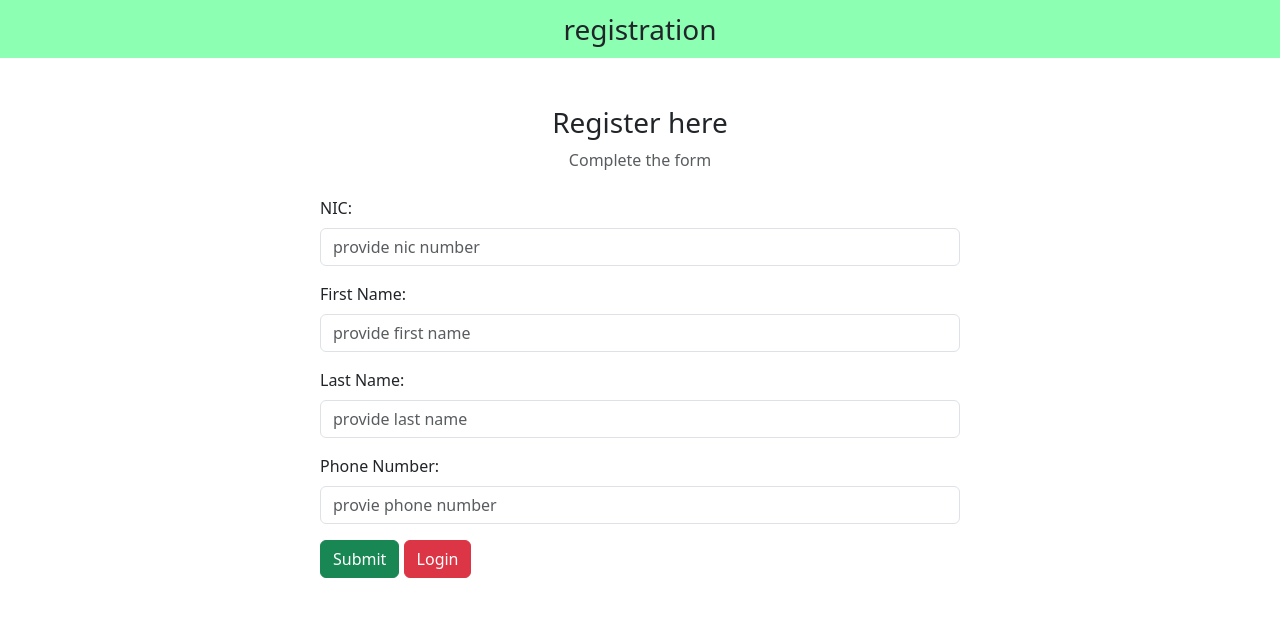
After one commit to Nim759/Bank_details, a PHP site: page /login.php in a window 1280 px wide. The commit adds this page. Shown: the top 617 px of the page. Run offline with PHP 8.4, Linux system fonts and the light colour scheme; some libraries are stand-ins or nearby versions.

Commit message:
modified registration

```diff
--- a/index.php
+++ b/index.php
@@ -85,6 +85,7 @@
 
                 </tbody>
                 </table>
+                <a href = "login.php" class="btn btn-dark mb-3">Back</a>
         </div>
 
     <!--BOotstrap-->
--- /dev/null
+++ b/login.php
@@ -0,0 +1,90 @@
+<?php
+include "db_conn.php";
+
+if(isset($_POST['submit'])){
+    $NIC = $_POST['NIC'];
+    $phonenumber = $_POST['phonenumber'];
+
+    $sql = "INSERT INTO `users`(`NIC`, `FirstName`, `LastName`, `phonenumber`)
+    VALUES ('$NIC','$FirstName','$LastName','$phonenumber')";
+
+    $result = mysqli_query($conn, $sql);
+
+    if($result){
+        header("Location: index.php");
+    }
+    else{
+        echo "Failed: " . mysqli_error($conn);
+    }
+}
+?>
+
+
+<!DOCTYPE html>
+<html lang = "en">
+    <head>
+        <meta charset ="UTF-8">
+        <meta http-equiv="X-UA-Compatible" content ="IE=edge">
+        <meta name="viewpoint" content = "width=device-width, initial-scale=1.0">
+
+        <!-- Bootstrap -->
+        <link href="https://cdn.jsdelivr.net/npm/bootstrap@5.3.0-alpha1/dist/css/bootstrap.min.css" rel="stylesheet" integrity="sha384-GLhlTQ8iRABdZLl6O3oVMWSktQOp6b7In1Zl3/Jr59b6EGGoI1aFkw7cmDA6j6gD" crossorigin="anonymous">
+
+        <!--Font Awesome -->
+        <link rel="stylesheet" href="https://cdnjs.cloudflare.com/ajax/libs/font-awesome/6.3.0/css/all.min.css" integrity="sha512-SzlrxWUlpfuzQ+pcUCosxcglQRNAq/DZjVsC0lE40xsADsfeQoEypE+enwcOiGjk/bSuGGKHEyjSoQ1zVisanQ==" crossorigin="anonymous" referrerpolicy="no-referrer" />
+
+        <title> bank details</title>
+
+    </head>
+    <body>
+        <nav class= "navbar navbar-light justify-content-center fs-3 mb-5" style="background-color: #00ff5573;">
+            registration
+        </nav>
+
+        <div class="container">
+            <div class ="text-center mb-4">
+                <h3>Register here</h3>
+                <p class="text-muted"> Complete the form</p>
+            </div>
+
+            <div class="container d-flex justify-content-center">
+                <form action="" method="post" style="width:50vw; min-width:300px;">
+
+                        <div class="col mb-3" >
+                            <label class="form-label">NIC: </label>
+                            <input type="text" class="form-control" name="NIC" placeholder="provide nic number" required/>
+                        </div>
+
+                        <div class="col mb-3">
+                            <label class="form-label">First Name: </label>
+                            <input type="text" class="form-control" name="FirstName" placeholder="provide first name" required/>
+                        </div>
+
+                        <div class="col mb-3">
+                            <label class="form-label">Last Name: </label>
+                            <input type="text" class="form-control" name="LastName" placeholder="provide last name" required/>
+                        </div>
+
+                        <div class="col mb-3">
+                            <label class="form-label">Phone  Number: </label>
+                            <input type="text" class="form-control" name="phonenumber" placeholder="provie phone number" required/>
+                        </div>
+
+                        <div>
+                            <button type="submit" class="btn btn-success" name="submit">Submit</button>
+                            <a href="login.php" class="btn btn-danger">Login</a>
+
+                        </div>
+
+
+
+
+
+                </form>
+            </div>
+        </div>
+
+    <!--BOotstrap-->
+    <script src="https://cdn.jsdelivr.net/npm/bootstrap@5.3.0-alpha1/dist/js/bootstrap.bundle.min.js" integrity="sha384-w76AqPfDkMBDXo30jS1Sgez6pr3x5MlQ1ZAGC+nuZB+EYdgRZgiwxhTBTkF7CXvN" crossorigin="anonymous"></script>
+    </body>
+</html>
```
Also changed, not shown: register.php (+8 -2 lines).
